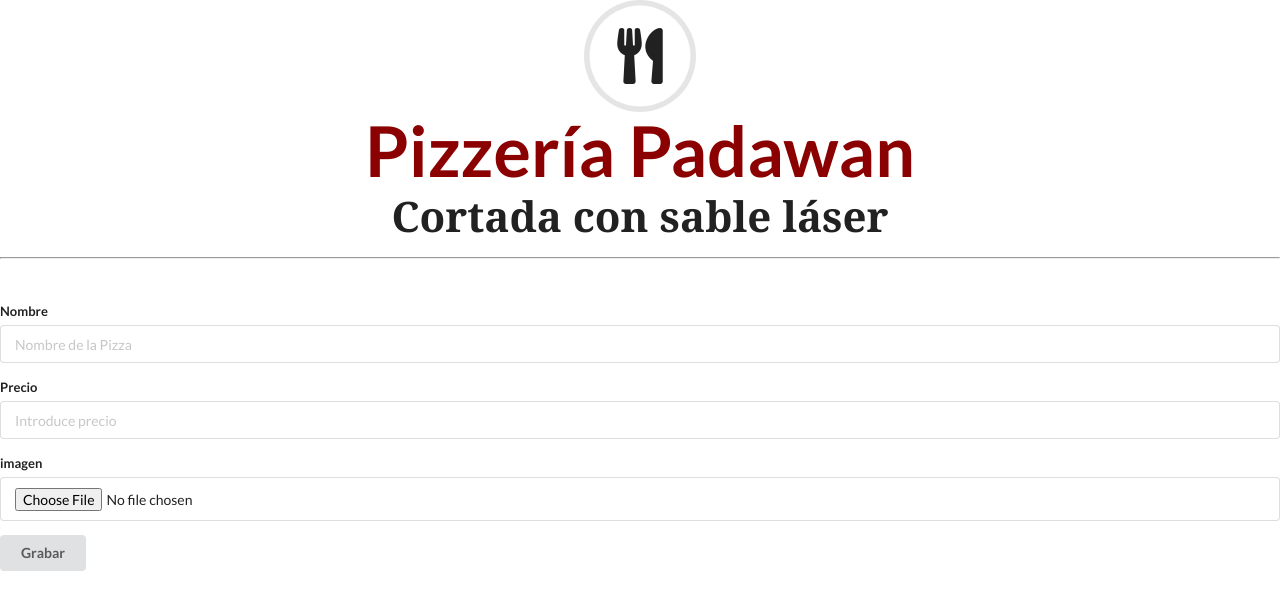
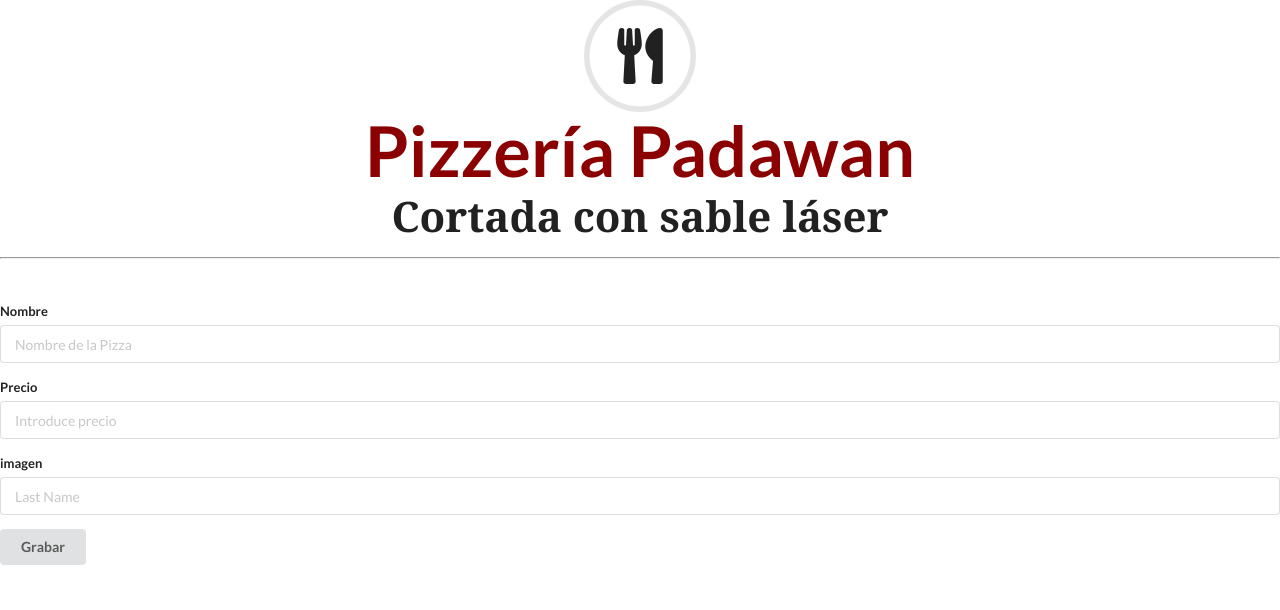
Before and after one commit to afoone/react-pizzeria-padawan, a React (Create React App) app: page /pizzas/AddPizza in a window 1280 px wide. Shown: the top 610 px of the page. Built offline with nearby package versions, Linux system fonts and the light colour scheme.

Commit message:
AddPizza uncionando imagen tipo text

```diff
--- a/src/components/AddPizza.js
+++ b/src/components/AddPizza.js
@@ -64,7 +64,7 @@ export class AddPizza extends Component {
           </div>
           <div class="field">
             <label>imagen</label>
-            <input type="file" name="last-name" onChange={this.onImageChange} value={this.setState.imagen} placeholder="Last Name" />
+            <input type="text" name="last-name" onChange={this.onImageChange} value={this.setState.imagen} placeholder="Last Name" />
           </div>
 
           <button class="ui button" type="submit" onClick={this.grabarPizza}>Grabar</button>
```
